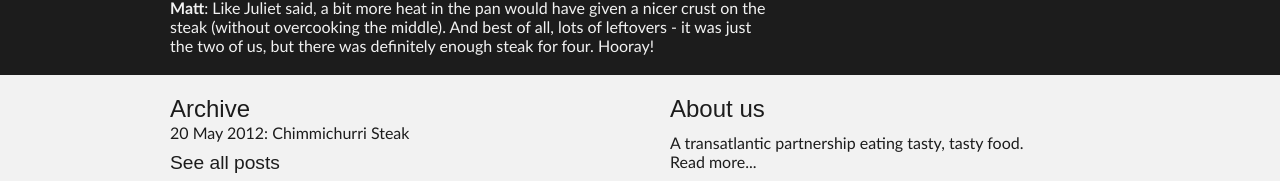
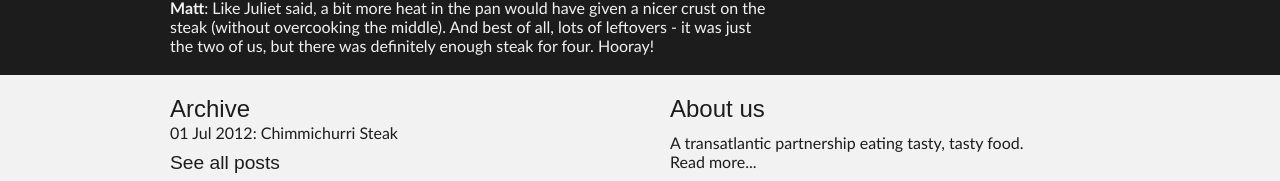
Before and after one commit to beesinapod/beesinapod.github.com, a Jekyll site: the page built from meals/_posts/2012-07-01-chimmichurri.markdown, in a window 1280 px wide. Shown: the part 1800-1981 px from the top of the page. Built offline with Jekyll 4.4.1, drawn with Linux system fonts in a browser that asks for light colours; nearby versions of some CDN libraries.

Commit message:
correct date

```diff
--- a/meals/_posts/2012-02-27-chimmichurri.markdown
+++ b/meals/_posts/2012-07-01-chimmichurri.markdown
@@ -30,7 +30,7 @@ elements:
     * Olive oil
     * Lime
     * Sea salt, black pepper
-date: 2012-05-20
+date: 2012-07-01
 published: true
 ---
 **Juliet**: After a typical summer day in Oxford involving park walks, sun, bursts of rather violent rain, and a few pints, we wanted to have a suitably matching summer dinner.
```
